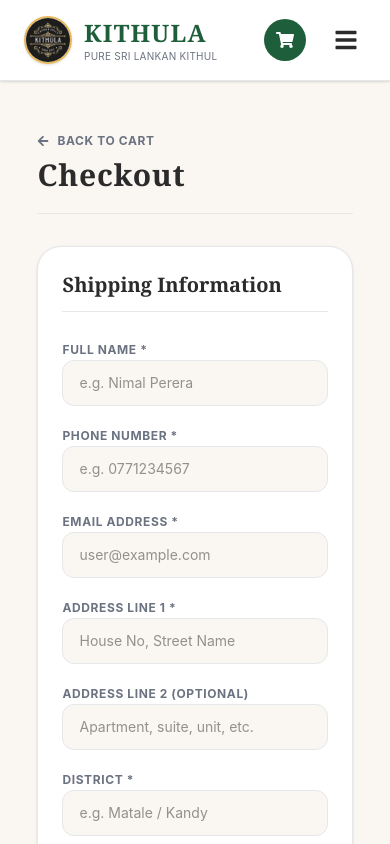
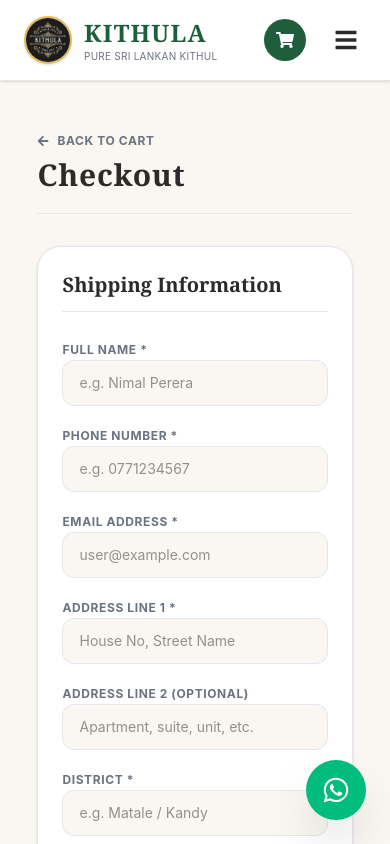
Before and after one commit to AkilaKasun/kithula-frontend, a React (Vite) app: page /checkout in a window 390 px wide. Shown: the top 844 px of the page. Built offline with nearby package versions, Linux system fonts and the light colour scheme; no server answers.

Commit message:
whatsapp icon  navbar gallery hide

```diff
--- a/src/App.jsx
+++ b/src/App.jsx
@@ -4,6 +4,7 @@ import { ToastContainer } from 'react-toastify';
 
 import Navbar from "./components/layout/navbar/navbar";
 import Footer from "./components/layout/footer/footer";
+import WhatsAppButton from "./components/common/WhatsAppButton"; // 1. Import Component
 
 import HomePage from "./pages/HomePage/HomePage";
 import AboutUs from "./pages/AboutUs/AboutUs";
@@ -11,8 +12,6 @@ import Products from "./pages/Products/Products";
 import ProductDetails from "./pages/Products/ProductDetails";
 import CartPage from "./pages/CartPage/CartPage";
 import CheckoutPage from "./pages/OrderPage/CheckoutPage";
-
-
 
 function App() {
     return (
@@ -26,9 +25,9 @@ function App() {
                 <Route path="/products/:id" element={<ProductDetails />} />
                 <Route path="/cart" element={<CartPage />} />
                 <Route path="/checkout" element={<CheckoutPage />} />
-
             </Routes>
             <Footer />
+            <WhatsAppButton /> {/* 2. Floating Icon Component */}
         </Router>
     );
 }
--- /dev/null
+++ b/src/components/common/WhatsAppButton.jsx
@@ -0,0 +1,27 @@
+import React from "react";
+import { FaWhatsapp } from "react-icons/fa";
+
+export default function WhatsAppButton() {
+  // WhatsApp Number formatted for wa.me API link (Sri Lanka country code +94)
+  const phoneNumber = "94774567890";
+  const defaultMessage = encodeURIComponent("Hello! I would like to inquire about Kithula products.");
+  const whatsappUrl = `https://wa.me/${phoneNumber}?text=${defaultMessage}`;
+
+  return (
+    <a
+      href={whatsappUrl}
+      target="_blank"
+      rel="noopener noreferrer"
+      className="fixed bottom-6 right-6 z-50 bg-emerald-500 hover:bg-emerald-600 text-white p-4 rounded-full shadow-2xl transition-all duration-300 hover:scale-110 flex items-center justify-center group"
+      aria-label="Chat on WhatsApp"
+    >
+      {/* WhatsApp Icon */}
+      <FaWhatsapp size={28} />
+
+      {/* Tooltip on Hover */}
+      <span className="absolute right-16 bg-black/80 text-white text-xs font-semibold px-3 py-1.5 rounded-lg whitespace-nowrap opacity-0 group-hover:opacity-100 transition-opacity duration-300 pointer-events-none shadow-md">
+        Chat with Us
+      </span>
+    </a>
+  );
+}
--- a/src/components/layout/navbar/navbar.jsx
+++ b/src/components/layout/navbar/navbar.jsx
@@ -103,14 +103,14 @@ function Navbar() {
                 Products
               </Link>
             </li>
-            <li>
+            {/* <li>
               <Link
                 to="/gallery"
                 className={`hover:text-[var(--color-accent)] transition duration-300 ${isActive('/gallery') ? 'text-[var(--color-accent)] font-semibold' : ''}`}
               >
                 Gallery
               </Link>
-            </li>
+            </li> */}
           </ul>
 
           {/* Right Action Icons */}
@@ -187,7 +187,7 @@ function Navbar() {
                 Products
               </Link>
             </li>
-            <li>
+            {/* <li>
               <Link
                 to="/gallery"
                 onClick={() => setMobileMenuOpen(false)}
@@ -195,7 +195,7 @@ function Navbar() {
               >
                 Gallery
               </Link>
-            </li>
+            </li> */}
             <li>
               <Link
                 to="/cart"
--- a/src/pages/HomePage/HomePage.jsx
+++ b/src/pages/HomePage/HomePage.jsx
@@ -1,8 +1,9 @@
 import React, { useEffect, useState } from "react";
+import { Link } from "react-router-dom"; // Ensure Link is imported
 import ProductServices from "../../services/product.service";
 import bannerImg from "../../assets/Banner_image.jpg";
 import ProductCard from "../../components/products/ProductCard";
-import LoadingScreen from "../../components/LoadingScreen/LoadingScreen"; // 1. Import LoadingScreen
+import LoadingScreen from "../../components/LoadingScreen/LoadingScreen";
 
 // Category Data for Kithula Products
 const POPULAR_CATEGORIES = [
@@ -105,7 +106,6 @@ export default function HomePage() {
       } catch (error) {
         console.error("Failed to load products:", error);
       } finally {
-        // Small artificial delay (500ms) can ensure smooth transition for instant APIs
         setLoading(false);
       }
     };
@@ -121,7 +121,6 @@ export default function HomePage() {
     return () => clearInterval(timer);
   }, []);
 
-  // 2. Return full-screen LoadingScreen while fetching initial data
   if (loading) {
     return <LoadingScreen />;
   }
@@ -143,9 +142,12 @@ export default function HomePage() {
               KITHULA
             </span>
           </div>
-          <button className="hidden sm:inline-block bg-white/10 backdrop-blur-md border border-white/30 text-white px-5 py-2 rounded-full hover:bg-white hover:text-[var(--color-text)] transition-all duration-300 font-medium">
+          <Link
+            to="/products"
+            className="hidden sm:inline-block bg-white/10 backdrop-blur-md border border-white/30 text-white px-5 py-2 rounded-full hover:bg-white hover:text-[var(--color-text)] transition-all duration-300 font-medium text-sm"
+          >
             Explore Collection →
-          </button>
+          </Link>
         </div>
 
         {/* Hero Left Aligned Container */}
@@ -167,13 +169,23 @@ export default function HomePage() {
             Traditional, unrefined, and crafted with timeless passion.
           </p>
 
+          {/* Action Links */}
           <div className="flex flex-col sm:flex-row items-center justify-start gap-4 pt-4">
-            <button className="w-full sm:w-auto px-8 py-4 bg-[var(--color-secondary)] hover:bg-[var(--color-secondary-dark)] text-white rounded-full font-medium transition-all shadow-lg hover:shadow-xl text-base">
+            {/* Navigates to Products Page */}
+            <Link
+              to="/products"
+              className="w-full sm:w-auto px-8 py-4 bg-[var(--color-secondary)] hover:bg-[var(--color-secondary-dark)] text-white rounded-full font-medium transition-all shadow-lg hover:shadow-xl text-base text-center"
+            >
               Shop Natural Products
-            </button>
-            <button className="w-full sm:w-auto px-8 py-4 bg-white/10 backdrop-blur-md border border-white/30 hover:bg-white/20 text-white rounded-full font-medium transition-all text-base">
+            </Link>
+
+            {/* Navigates to About Us Page */}
+            <Link
+              to="/about-us"
+              className="w-full sm:w-auto px-8 py-4 bg-white/10 backdrop-blur-md border border-white/30 hover:bg-white/20 text-white rounded-full font-medium transition-all text-base text-center"
+            >
               Discover Kithula Grand
-            </button>
+            </Link>
           </div>
         </div>
 
@@ -198,8 +210,9 @@ export default function HomePage() {
 
         <div className="grid grid-cols-1 md:grid-cols-3 gap-8">
           {POPULAR_CATEGORIES.map((cat) => (
-            <div
+            <Link
               key={cat.id}
+              to="/products"
               className="group relative h-96 rounded-2xl overflow-hidden shadow-md hover:shadow-xl border border-[var(--color-border)] cursor-pointer transition-all duration-500"
             >
               <img
@@ -218,7 +231,7 @@ export default function HomePage() {
                   Explore Category →
                 </div>
               </div>
-            </div>
+            </Link>
           ))}
         </div>
       </section>
```
